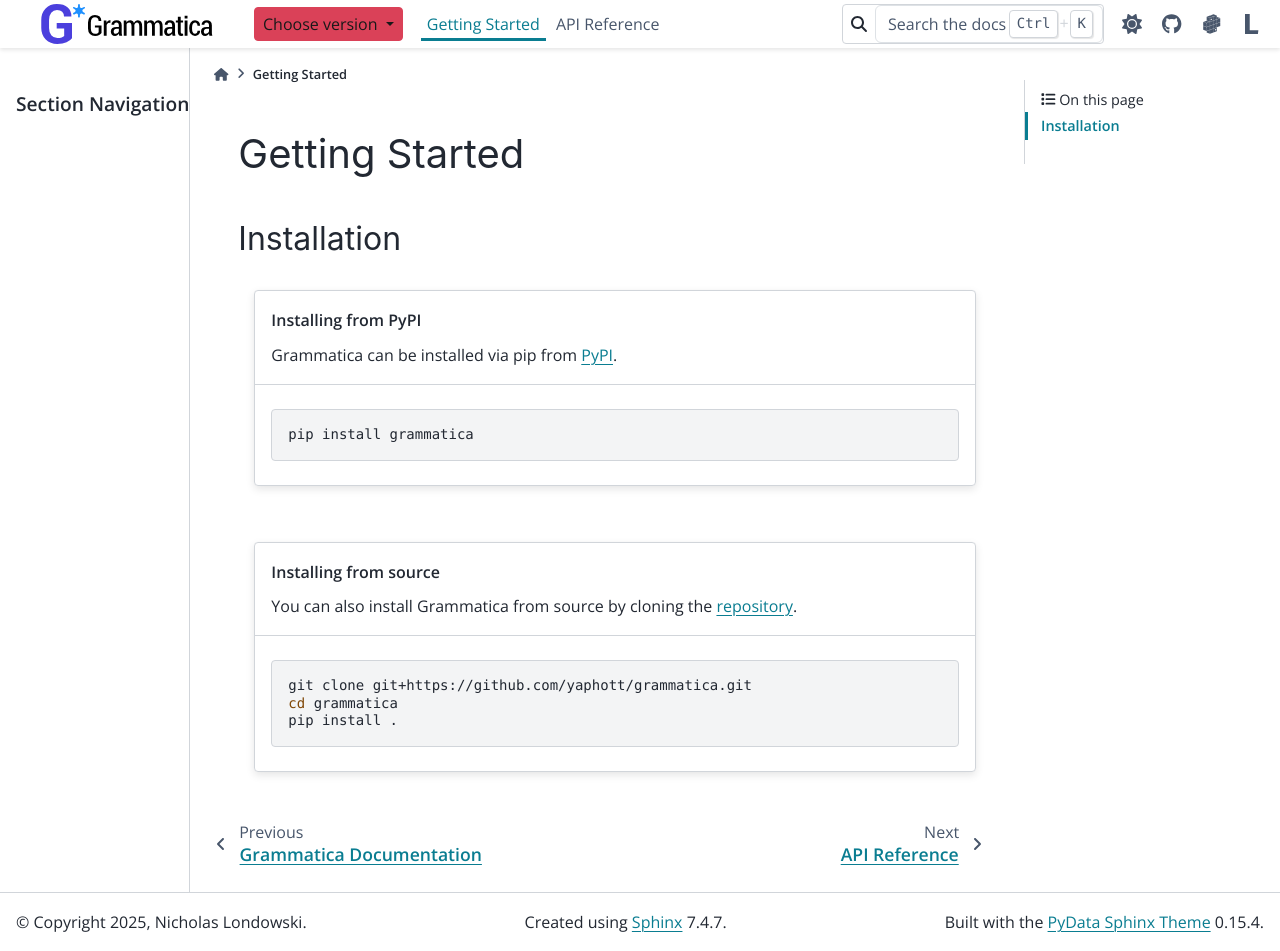
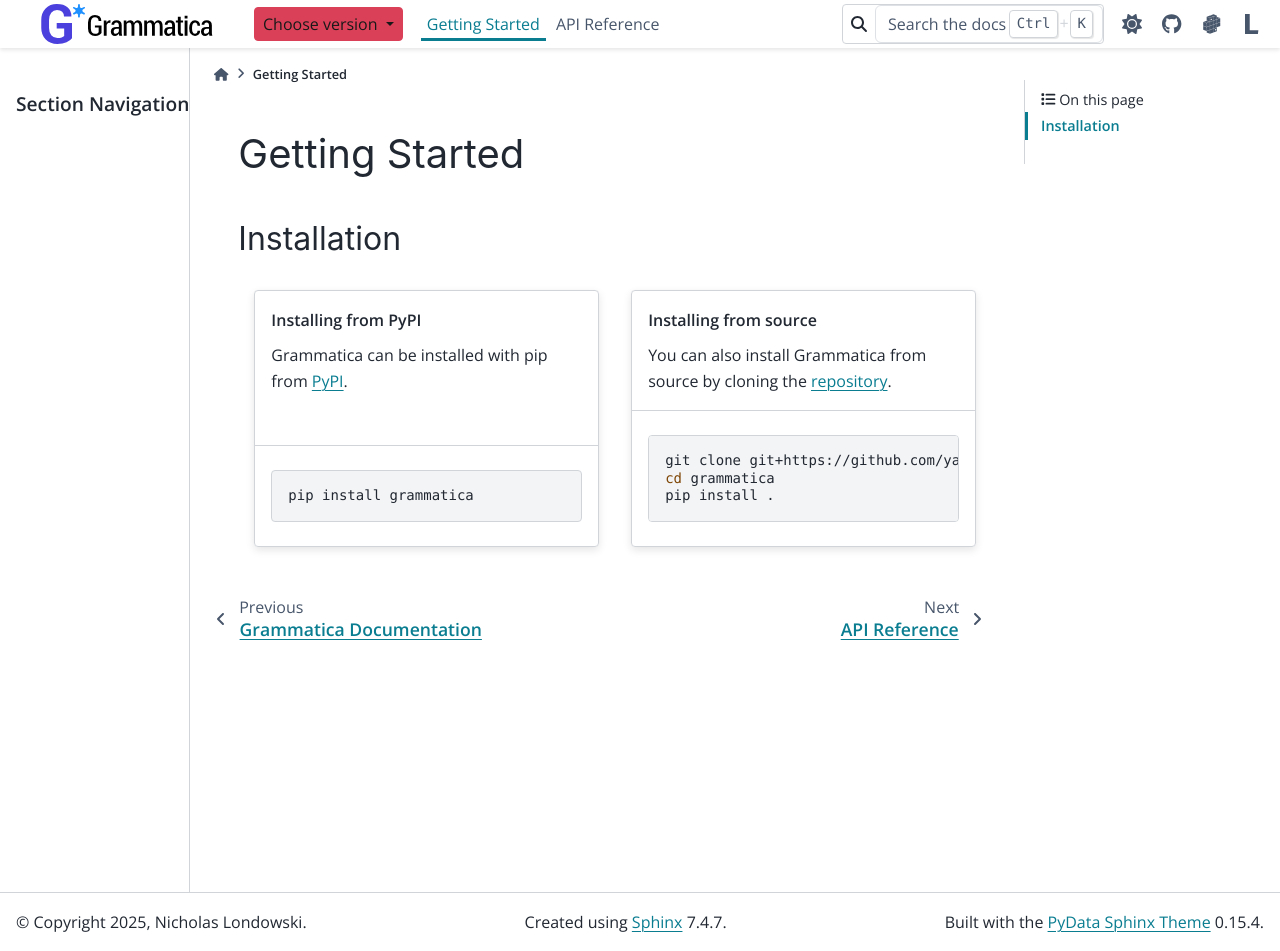
Before and after one commit to yaphott/grammatica, a Sphinx documentation site: the page built from docs/source/getting_started/index.rst, in a window 1280 px wide and 951 px high. Built offline with Sphinx 7.4.7 and the PyData theme 0.15.4, drawn with Linux system fonts in a browser that asks for light colours; some of the changed lines change nothing that is shown.

Commit message:
docs: adjust grid layout and improve installation instructions formatting

```diff
--- a/docs/source/getting_started/index.rst
+++ b/docs/source/getting_started/index.rst
@@ -7,15 +7,15 @@
 Installation
 ------------
 
-.. grid:: 2
+.. grid:: 1 1 1 1
     :gutter: 4
 
     .. grid-item-card:: Installing from PyPI
         :class-card: install-card
-        :columns: 12
+        :columns: 12 12 12 6
         :padding: 3
 
-        Grammatica can be installed via pip from `PyPI <https://pypi.org/project/grammatica/>`__.
+        Grammatica can be installed with pip from `PyPI <https://pypi.org/project/grammatica/>`__.
 
         ++++
 
@@ -25,7 +25,7 @@
 
     .. grid-item-card:: Installing from source
         :class-card: install-card
-        :columns: 12
+        :columns: 12 12 12 6
         :padding: 3
 
         You can also install Grammatica from source by cloning the `repository <https://github.com/yaphott/grammatica>`__.
```
